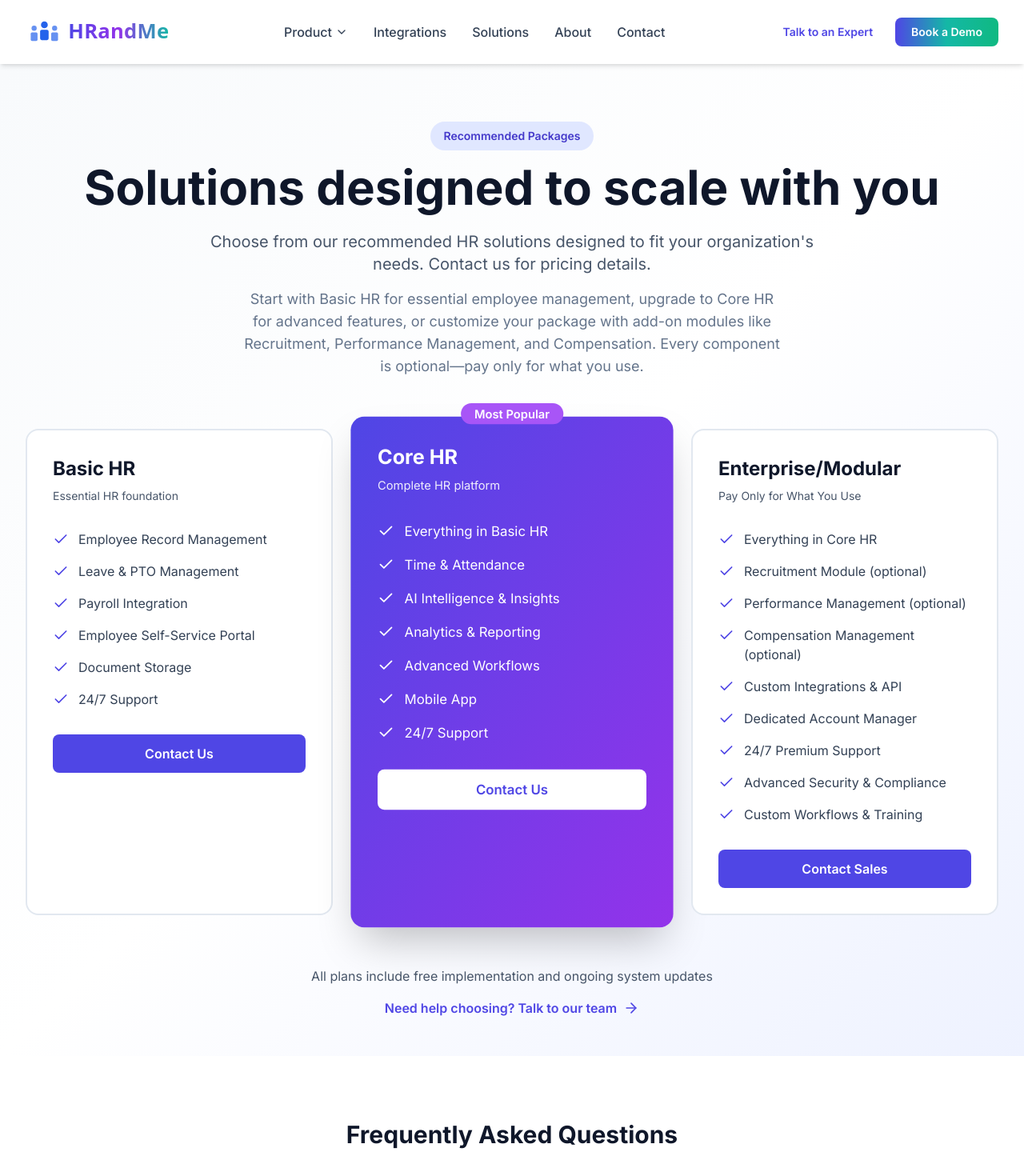
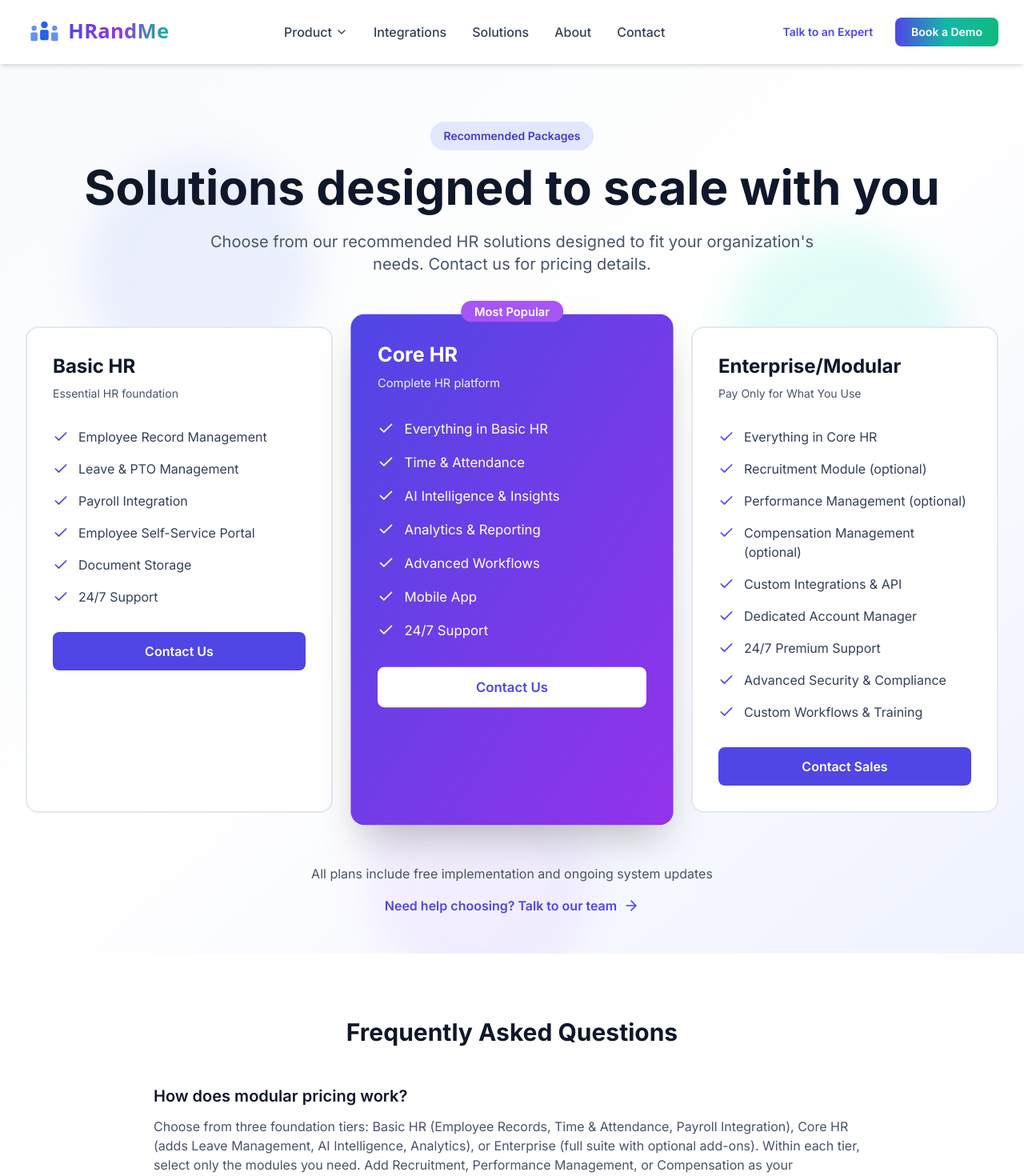
Before and after one commit to PixieDa7/hrandme, a Next.js app: page /solutions in a window 1280 px wide. Shown: the top 1470 px of the page at 80% size. Built offline with nearby package versions, Linux system fonts and the light colour scheme.

Commit message:
Remove long descriptive text and add animated background elements to solutions page

```diff
--- a/app/solutions/page.tsx
+++ b/app/solutions/page.tsx
@@ -1,6 +1,7 @@
 import type { Metadata } from 'next'
 import Link from 'next/link'
 import { Check, ArrowRight } from 'lucide-react'
+import { motion } from 'framer-motion'
 
 export const metadata: Metadata = {
   title: 'Solutions - HRandME | HR Solutions for Every Team',
@@ -66,8 +67,48 @@ const solutionTiers = [
 export default function SolutionsPage() {
   return (
     <div className="pt-20">
-      <section className="py-8 lg:py-12 bg-gradient-to-br from-neutral-50 via-white to-primary-50">
-        <div className="container-custom">
+      <section className="relative py-8 lg:py-12 bg-gradient-to-br from-neutral-50 via-white to-primary-50 overflow-hidden">
+        {/* Animated background elements */}
+        <div className="absolute inset-0 overflow-hidden hidden lg:block">
+          <motion.div
+            className="absolute top-20 left-10 w-72 h-72 bg-primary-200 rounded-full mix-blend-multiply filter blur-xl opacity-30"
+            animate={{
+              x: [0, 100, 0],
+              y: [0, 50, 0],
+            }}
+            transition={{
+              duration: 20,
+              repeat: Infinity,
+              ease: "easeInOut"
+            }}
+          />
+          <motion.div
+            className="absolute top-40 right-10 w-72 h-72 bg-teal-200 rounded-full mix-blend-multiply filter blur-xl opacity-30"
+            animate={{
+              x: [0, -100, 0],
+              y: [0, 100, 0],
+            }}
+            transition={{
+              duration: 25,
+              repeat: Infinity,
+              ease: "easeInOut"
+            }}
+          />
+          <motion.div
+            className="absolute -bottom-20 left-1/3 w-72 h-72 bg-purple-200 rounded-full mix-blend-multiply filter blur-xl opacity-30"
+            animate={{
+              x: [0, 50, 0],
+              y: [0, -50, 0],
+            }}
+            transition={{
+              duration: 22,
+              repeat: Infinity,
+              ease: "easeInOut"
+            }}
+          />
+        </div>
+
+        <div className="container-custom relative z-10">
           <div className="text-center mb-16">
             <div className="inline-flex items-center space-x-2 bg-primary-100 text-primary-700 px-4 py-2 rounded-full mb-4 mt-4 lg:mt-6">
               <span className="text-sm font-semibold">Recommended Packages</span>
@@ -75,11 +116,8 @@ export default function SolutionsPage() {
             <h1 className="text-5xl lg:text-6xl font-bold text-neutral-900 mb-6">
               Solutions designed to scale with you
             </h1>
-            <p className="text-xl text-neutral-600 max-w-3xl mx-auto mb-4">
+            <p className="text-xl text-neutral-600 max-w-3xl mx-auto">
               Choose from our recommended HR solutions designed to fit your organization's needs. Contact us for pricing details.
-            </p>
-            <p className="text-lg text-neutral-500 max-w-2xl mx-auto">
-              Start with Basic HR for essential employee management, upgrade to Core HR for advanced features, or customize your package with add-on modules like Recruitment, Performance Management, and Compensation. Every component is optional—pay only for what you use.
             </p>
           </div>
 
```
